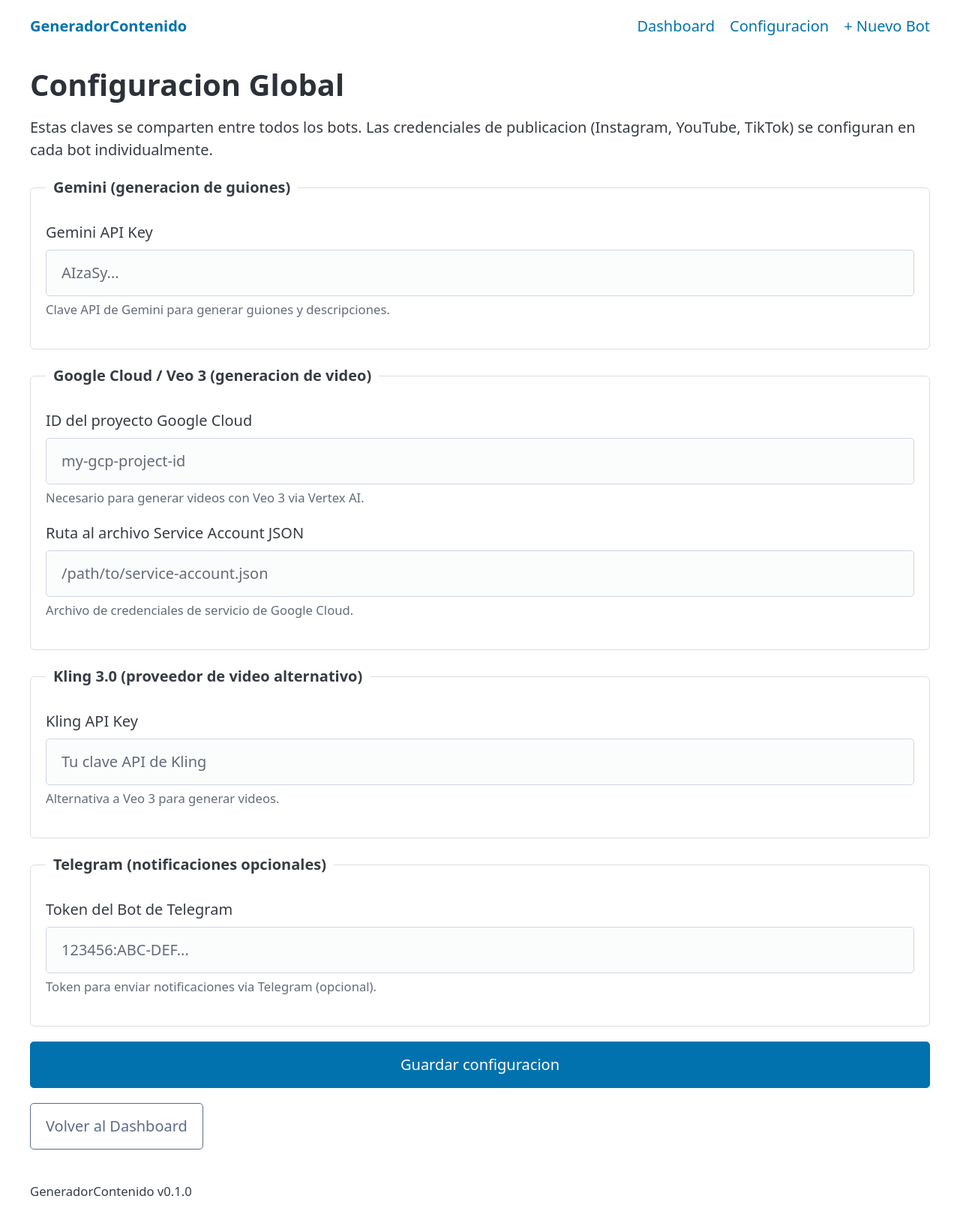
After one commit to LuisJal/GeneradorContenido, a FastAPI app: template app/templates/settings.html in a window 1280 px wide. The commit adds this page. Shown: the whole page at 75% size. Run offline with FastAPI, Linux system fonts and the light colour scheme; the template is opened without the code that fills it, so the values that code supplies are empty; some libraries are stand-ins or nearby versions.

Commit message:
feat: add /settings page for global API key configuration
- GET /settings shows current settings with masked values
- POST /settings saves non-empty values (encrypted for sensitive keys)
- Navbar updated with "Configuracion" link
- 5 new tests (180 total)

Co-Authored-By: Claude Opus 4.6 <noreply@anthropic.com>

```diff
--- a/app/templates/base.html
+++ b/app/templates/base.html
@@ -21,6 +21,7 @@
         </ul>
         <ul>
             <li><a href="/">Dashboard</a></li>
+            <li><a href="/settings">Configuracion</a></li>
             <li><a href="/bots/new">+ Nuevo Bot</a></li>
         </ul>
     </nav>
--- /dev/null
+++ b/app/templates/settings.html
@@ -0,0 +1,61 @@
+{% extends "base.html" %}
+
+{% block title %}Configuracion - GeneradorContenido{% endblock %}
+
+{% block content %}
+<h1>Configuracion Global</h1>
+
+{% if message %}
+<div class="flash-success">{{ message }}</div>
+{% endif %}
+
+<p>Estas claves se comparten entre todos los bots. Las credenciales de publicacion (Instagram, YouTube, TikTok) se configuran en cada bot individualmente.</p>
+
+<form method="post" action="/settings">
+    <fieldset class="settings-fieldset">
+        <legend>Gemini (generacion de guiones)</legend>
+
+        <label for="gemini_api_key">Gemini API Key</label>
+        <input type="password" id="gemini_api_key" name="gemini_api_key"
+               placeholder="{% if current.gemini_api_key %}{{ current.gemini_api_key }}{% else %}AIzaSy...{% endif %}">
+        <small>Clave API de Gemini para generar guiones y descripciones.</small>
+    </fieldset>
+
+    <fieldset class="settings-fieldset">
+        <legend>Google Cloud / Veo 3 (generacion de video)</legend>
+
+        <label for="google_cloud_project">ID del proyecto Google Cloud</label>
+        <input type="text" id="google_cloud_project" name="google_cloud_project"
+               value="{{ current.google_cloud_project or '' }}"
+               placeholder="my-gcp-project-id">
+        <small>Necesario para generar videos con Veo 3 via Vertex AI.</small>
+
+        <label for="google_application_credentials">Ruta al archivo Service Account JSON</label>
+        <input type="text" id="google_application_credentials" name="google_application_credentials"
+               value="{{ current.google_application_credentials or '' }}"
+               placeholder="/path/to/service-account.json">
+        <small>Archivo de credenciales de servicio de Google Cloud.</small>
+    </fieldset>
+
+    <fieldset class="settings-fieldset">
+        <legend>Kling 3.0 (proveedor de video alternativo)</legend>
+
+        <label for="kling_api_key">Kling API Key</label>
+        <input type="password" id="kling_api_key" name="kling_api_key"
+               placeholder="{% if current.kling_api_key %}{{ current.kling_api_key }}{% else %}Tu clave API de Kling{% endif %}">
+        <small>Alternativa a Veo 3 para generar videos.</small>
+    </fieldset>
+
+    <fieldset class="settings-fieldset">
+        <legend>Telegram (notificaciones opcionales)</legend>
+
+        <label for="telegram_bot_token">Token del Bot de Telegram</label>
+        <input type="password" id="telegram_bot_token" name="telegram_bot_token"
+               placeholder="{% if current.telegram_bot_token %}{{ current.telegram_bot_token }}{% else %}123456:ABC-DEF...{% endif %}">
+        <small>Token para enviar notificaciones via Telegram (opcional).</small>
+    </fieldset>
+
+    <button type="submit">Guardar configuracion</button>
+    <a href="/" role="button" class="secondary outline">Volver al Dashboard</a>
+</form>
+{% endblock %}
```
Also changed, not shown: app/routers/dashboard.py (+24 -0 lines), tests/test_settings.py (added, +86 -0 lines).
